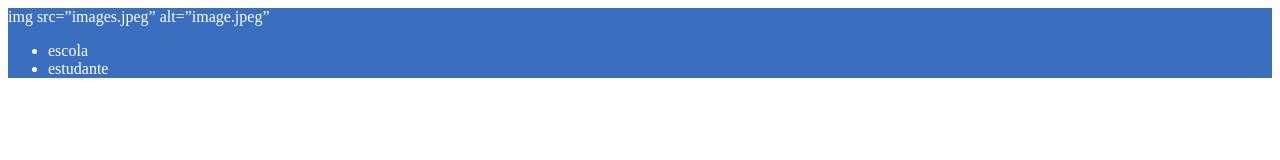
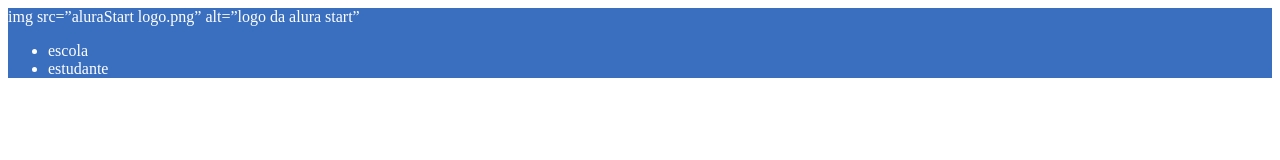
Before and after one commit to Guxtav1n/turma, a plain HTML site: page index.html in a window 1280 px wide. Drawn offline with Linux system fonts and the light colour scheme.

Commit message:
Update index.html

```diff
--- a/index.html
+++ b/index.html
@@ -8,7 +8,7 @@
 <body>
     <link rel="stylesheet" href="style.css">
   <header>
-    img src=”images.jpeg” alt=”image.jpeg”
+    img src=”aluraStart logo.png” alt=”logo da alura start”
     <ul>
        <li>escola</li>
        <li>estudante</li>
```
